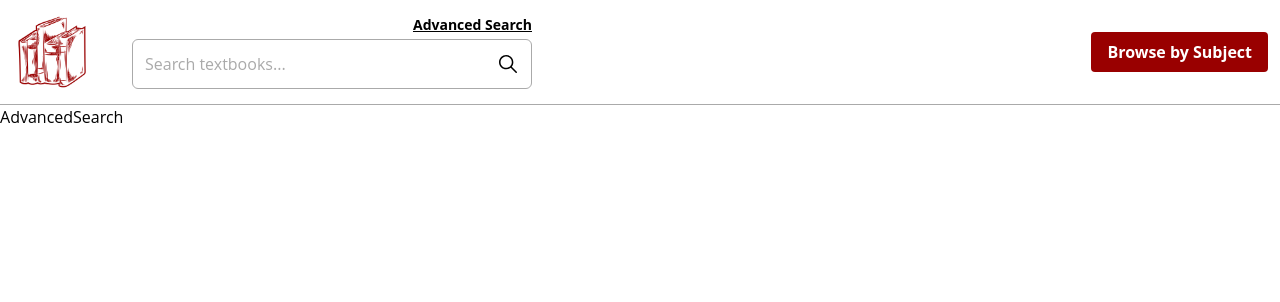
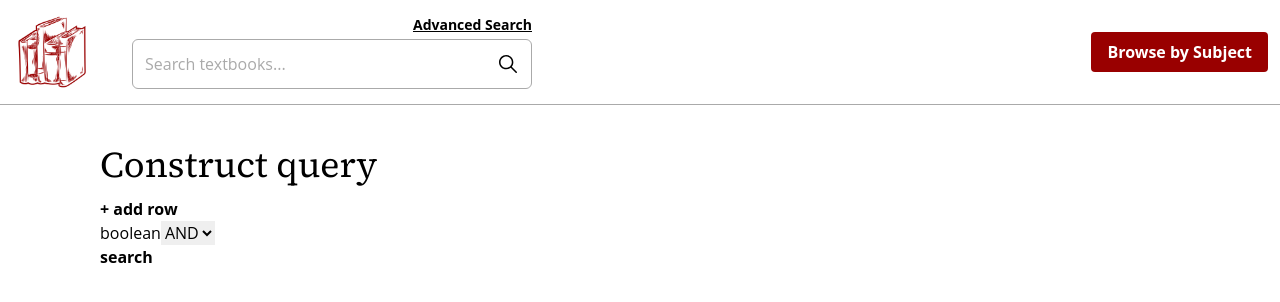
Before and after one commit to BettiM7/IR-project, a React (Vite) app in the folder ui/: page /search/advanced in a window 1280 px wide. Shown: the top 302 px of the page. Built offline with nearby package versions, Linux system fonts and the light colour scheme.

Commit message:
Added advanced search without style

```diff
--- a/ui/src/pages/AdvancedSearch.jsx
+++ b/ui/src/pages/AdvancedSearch.jsx
@@ -1,5 +1,66 @@
-import React from "react";
+import React, { useState } from "react";
 
 export default function AdvancedSearch() {
-  return <div>AdvancedSearch</div>;
+    /**
+     * {
+     *  field: string,
+     *  term: string
+     * }
+     */
+    const [queryTerms, setQueryTerms] = useState([]);
+    const [queryBoolean, setQueryBoolean] = useState("AND");
+
+    function changeQueryTerm(newTerm, index) {
+        let newQueryTerms = [...queryTerms];
+        newQueryTerms[index].term = newTerm;
+        console.log(newQueryTerms);
+        setQueryTerms(newQueryTerms);
+    }
+
+    function changeQueryField(newField, index) {
+        let newQueryTerms = [...queryTerms];
+        if (newField == "Any field") newField = "*";
+        newQueryTerms[index].field = newField.toLowerCase();
+        console.log(newQueryTerms);
+        setQueryTerms(newQueryTerms);
+    }
+
+    function deleteQueryTerm(index) {
+        let newQueryTerms = [...queryTerms];
+        newQueryTerms = newQueryTerms.filter((_, i) => i !== index);
+        setQueryTerms(newQueryTerms);
+    }
+
+    return (
+        <div className="py-10 max-w-[1080px] mx-auto">
+            <h2>Construct query</h2>
+
+            <div className="flex flex-col gap-3 mt-3">
+                {queryTerms.map((queryObject, index) => (
+                    <div>
+                        <input type="text" onChange={(e) => changeQueryTerm(e.target.value, index)} />
+                        <select onChange={(e) => changeQueryField(e.target.value, index)}>
+                            <option>Any field</option>
+                            <option>Title</option>
+                            <option>Description</option>
+                            <option>Author</option>
+                            <option>Subjects</option>
+                        </select>
+                        <button onClick={() => deleteQueryTerm(index)}>delete</button>
+                    </div>
+                ))}
+            </div>
+            <button onClick={() => setQueryTerms([...queryTerms, { field: "*", term: "" }])}>+ add row</button>
+            <br />
+
+            <label>boolean</label>
+            <select onChange={(e) => setQueryBoolean(e.target.value)}>
+                <option>AND</option>
+                <option>OR</option>
+            </select>
+
+            <br />
+            <button onClick={() => (window.location.href = `/search?q=${queryTerms.map((obj) => obj.field + ":" + obj.term).join(" ")}&q.op=${queryBoolean}`)}>search</button>
+        </div>
+    );
 }
```
